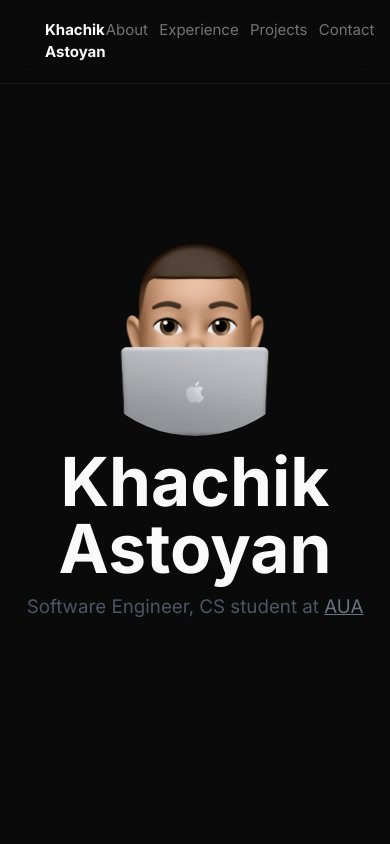
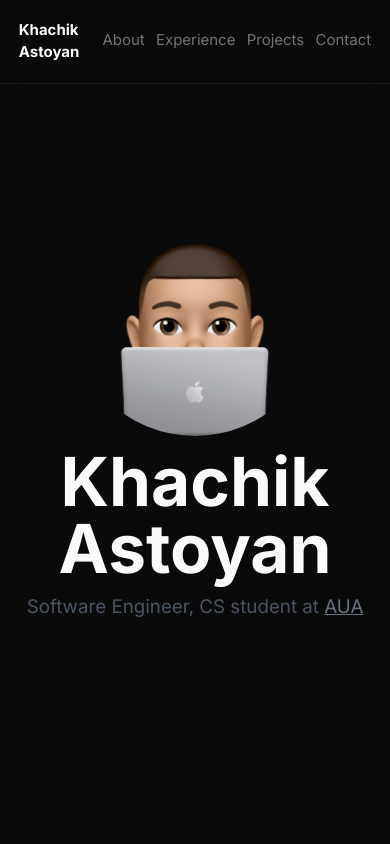
Before and after one commit to KhachikAstoyan/portfolio, a Next.js app: page / in a window 390 px wide. Shown: the top 844 px of the page. Built offline with nearby package versions, Linux system fonts and the light colour scheme.

Commit message:
responsiveness changes

```diff
--- a/src/components/About.tsx
+++ b/src/components/About.tsx
@@ -9,10 +9,8 @@ import { Section } from "./common/Section";
 
 export const About = () => {
   return (
-    <Section
-      id="about"
-      className="grid grid-cols-1 lg:grid-cols-2 gap-5 items-center relative"
-    >
+    <Section id="about">
+      <div className="grid grid-cols-1 md:grid-cols-2 gap-5 items-center relative">
         <section>
           <SectionTitle>About</SectionTitle>
           <p className="text-xl text-zinc-500">{data.description}</p>
@@ -21,7 +19,7 @@ export const About = () => {
           <div>
             {/* React, node, typescript logos here */}
 
-          <div className="grid grid-cols-4 gap-2">
+            <div className="grid grid-cols-4 sm:grid-cols-6 md:grid-cols-4 gap-2">
               {data.skills.map((skill) => (
                 <div className="flex flex-col gap-1 group bg-neutral-950-950 border border-neutral-900 hover:border-indigo-600 transition-colors rounded-lg aspect-square justify-center items-center">
                   <Image
@@ -38,6 +36,7 @@ export const About = () => {
             </div>
           </div>
         </section>
+      </div>
     </Section>
   );
 };
--- a/src/components/Header.tsx
+++ b/src/components/Header.tsx
@@ -11,9 +11,9 @@ const MenuItem: React.FC<React.PropsWithChildren> = ({ children }) => {
 
 export const Header = () => {
   return (
-    <header className="fixed w-full flex dark:bg-neutral-950 border-stone-900 border-b z-10 bg-opacity-70 backdrop-blur-md justify-between py-5 px-12 ">
+    <header className="fixed w-full flex dark:bg-neutral-950 border-stone-900 border-b z-10 bg-opacity-70 backdrop-blur-md justify-between py-5 px-5 md:px-12 ">
       <h1 className="font-bold text-md md:text-xl">Khachik Astoyan</h1>
-      <nav>
+      <nav className="flex items-center">
         <ul className="flex justify-around gap-3">
           <MenuItem>
             <a href="#about">About</a>
--- a/src/components/common/Section.tsx
+++ b/src/components/common/Section.tsx
@@ -29,7 +29,6 @@ export const Section: React.FC<
 
   return (
     <>
-      <div id={id} className="block relative top-[-80px] invisible"></div>
       {/* @ts-ignore */}
       <motion.section
         {...props}
@@ -39,6 +38,7 @@ export const Section: React.FC<
         variants={variants}
         className={`my-20 relative ${className}`}
       >
+        <div id={id} className="block relative top-[-100px] invisible"></div>
         {children}
       </motion.section>
     </>
```
Lines whose indentation alone changed are shown as unchanged.
